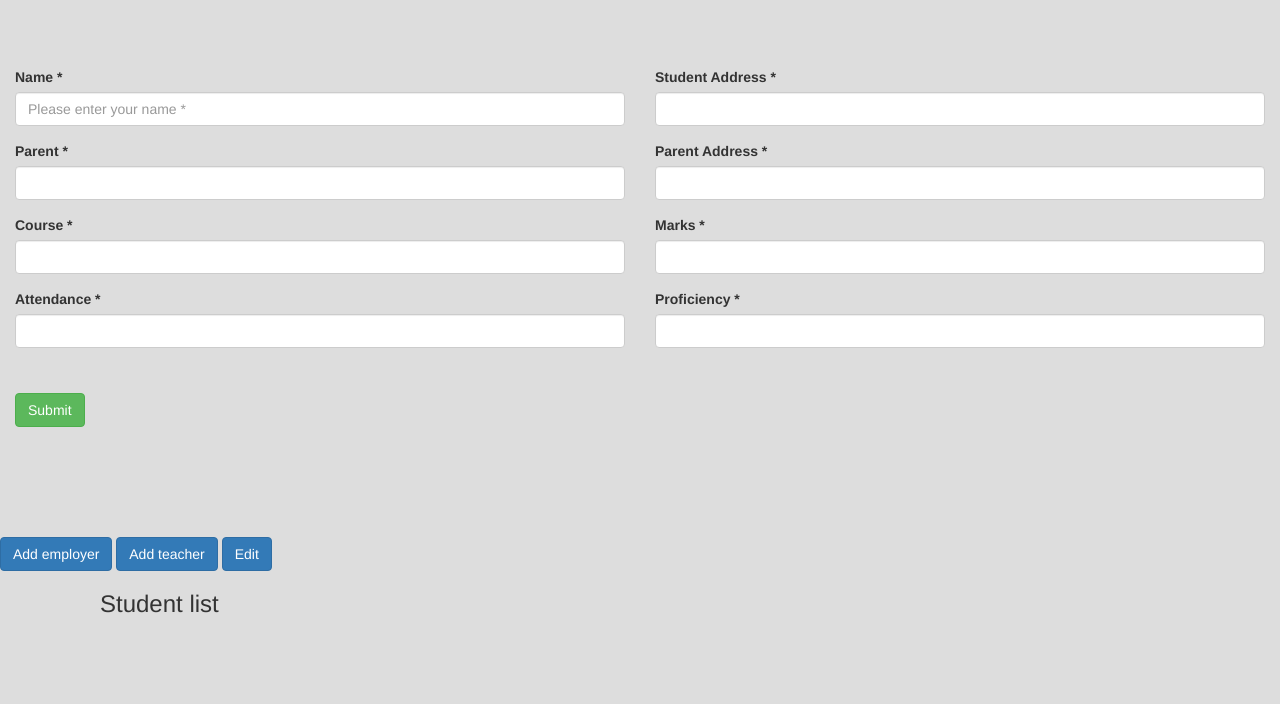
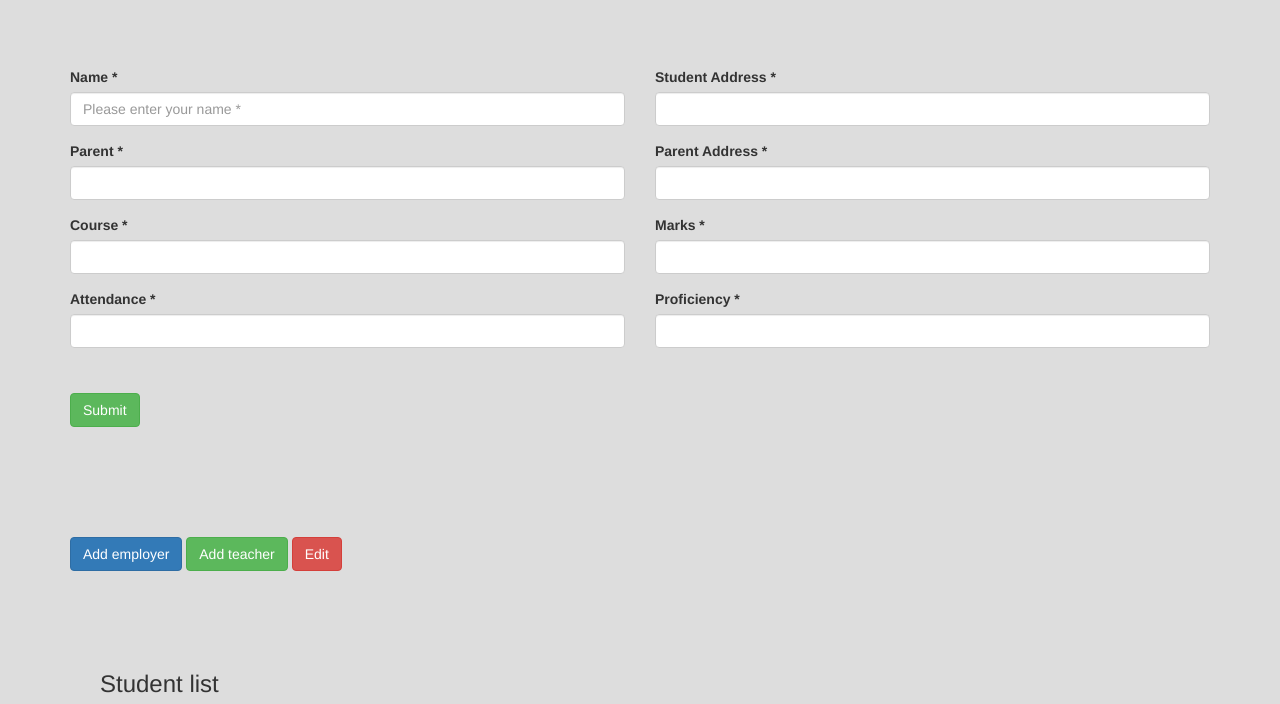
Before and after one commit to adithbharadwaj/ethereum-DApp, a plain HTML site: page index.html in a window 1280 px wide. Shown: the part 63-767 px from the top of the page. Drawn offline with nearby package versions, Linux system fonts and the light colour scheme.

Commit message:
made it look better

```diff
--- a/index.html
+++ b/index.html
@@ -24,7 +24,7 @@
 
 	<form id="contact-form" method="post" role="form">
 
-	    <div class="col-lg-12" >
+	    <div class="container" >
 
 	        <div class="row">
 	            <div class="col-md-6">
@@ -109,10 +109,17 @@
 
 	</form>
 
+	<div class="container">
 
-	<button class="btn btn-primary" id="add_std" onclick="location.href = 'add_empl.html'; ">Add employer</button>
-	<button class="btn btn-primary" id="add_teach" href = "add_teacher.html" onclick="location.href = 'add_teacher.html'; ">Add teacher</button>
-	<button class="btn btn-primary" id="add_std" onclick="location.href = 'edit.html'; ">Edit</button>
+		<button class="btn btn-primary" id="add_std" onclick="location.href = 'add_empl.html'; ">Add employer</button>
+		<button class="btn btn-success" id="add_teach" href = "add_teacher.html" onclick="location.href = 'add_teacher.html'; ">Add teacher</button>
+		<button class="btn btn-danger" id="add_std" onclick="location.href = 'edit.html'; ">Edit</button>
+
+		<p style="padding-top: 30px;"> </p>
+
+	</div>
+
+	<p style="padding-top: 30px;"> </p>
 
 
 <!-- a container(wrapper) to display the names of the students that have been added.
```
